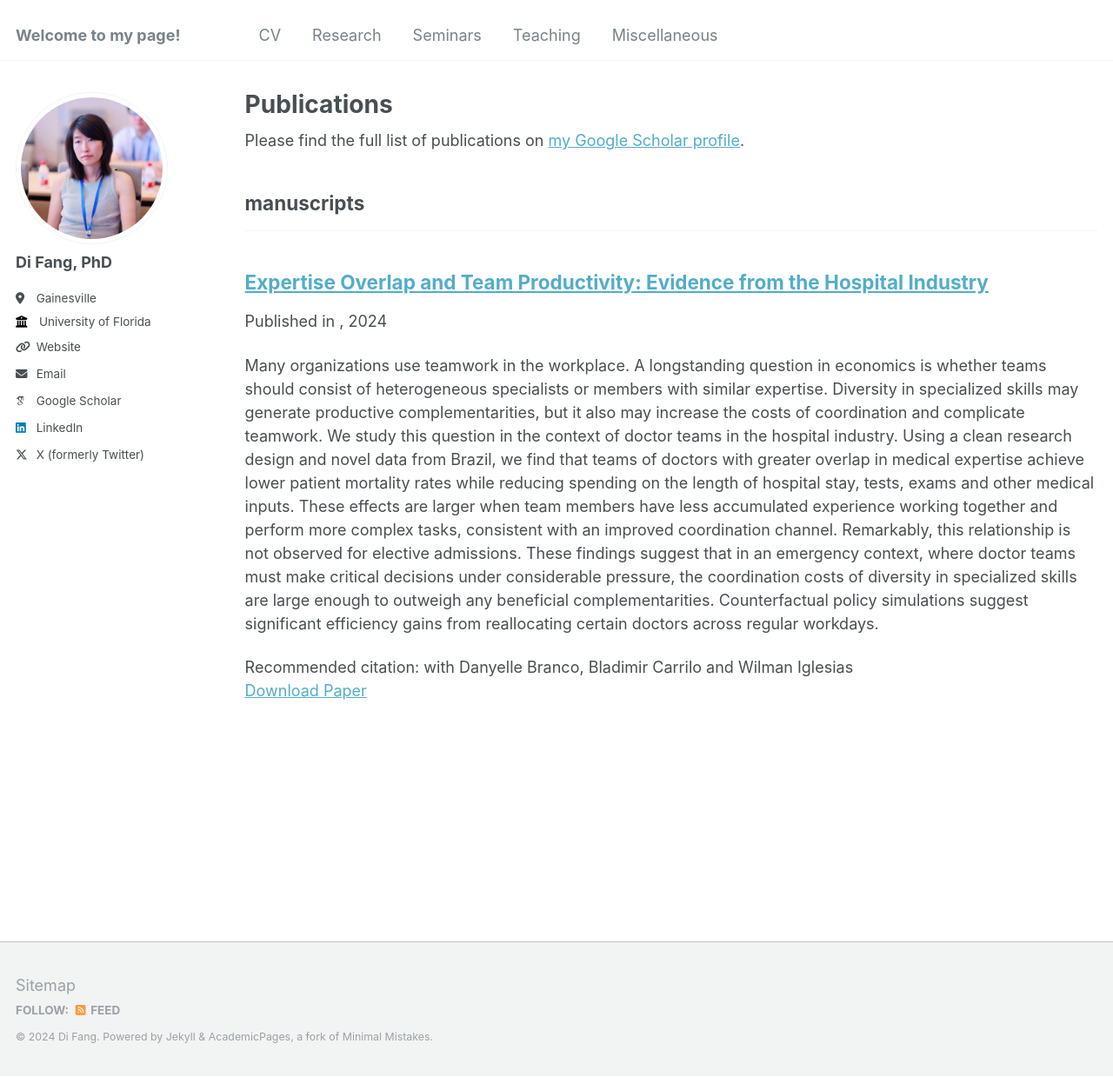
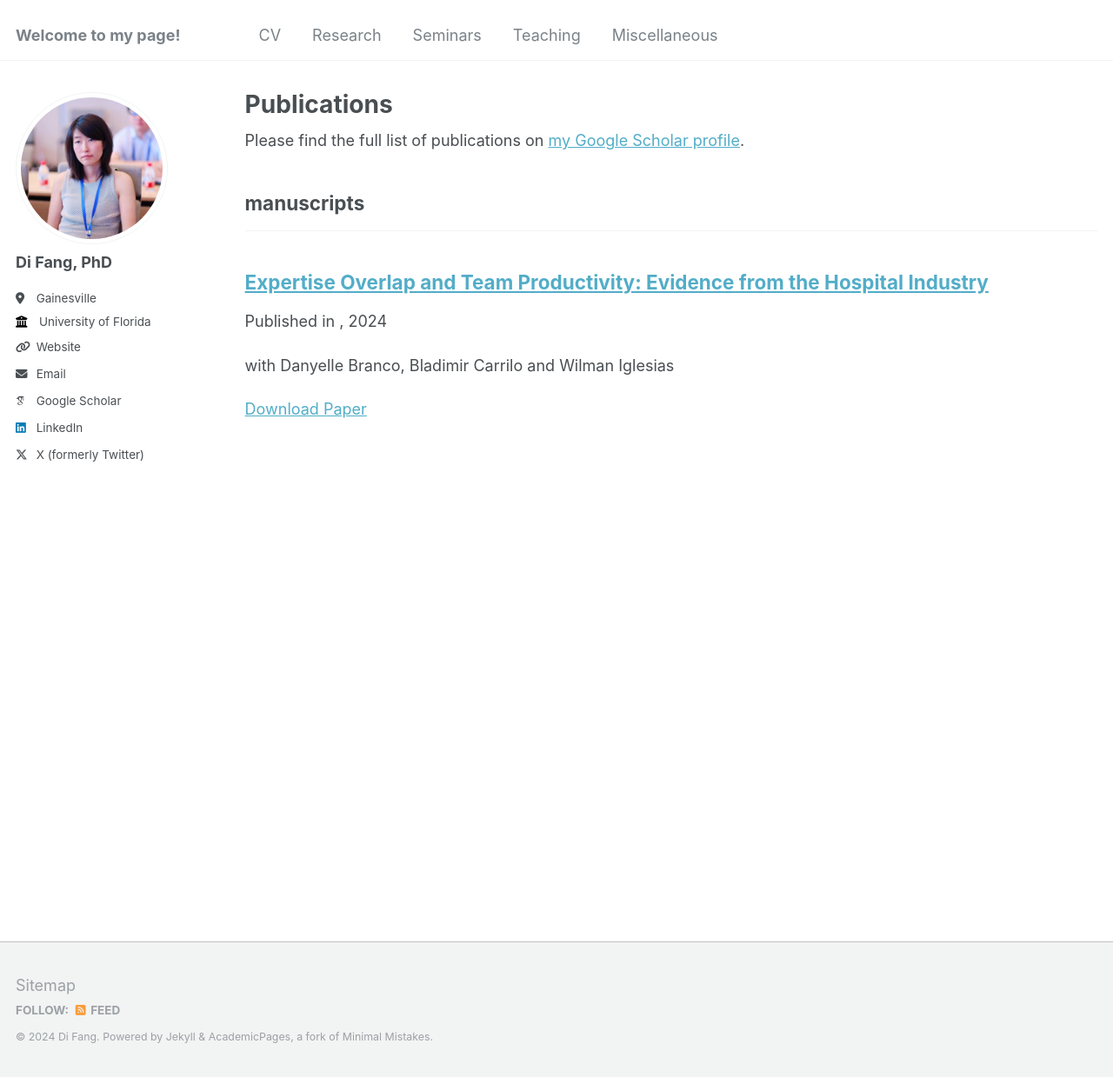
Before and after one commit to fangdi2009/mypage, a Jekyll site: the page built from _pages/publications.html, in a window 1280 px wide and 1239 px high. Shown: the whole window at 87% size. Built offline with Jekyll 4.4.1, drawn with Linux system fonts in a browser that asks for light colours; some web fonts are replaced.

Commit message:
Update wp1.md

```diff
--- a/_publications/wp1.md
+++ b/_publications/wp1.md
@@ -3,21 +3,9 @@ title: "Expertise Overlap and Team Productivity: Evidence from the Hospital Indu
 collection: publications
 category: manuscripts
 permalink: 'https://drive.google.com/file/d/1aIheBVNq5laExAqGZBofiKH9ta711aig/view'
-excerpt: 'Many organizations use teamwork in the workplace. A longstanding question in economics is whether
-teams should consist of heterogeneous specialists or members with similar expertise. Diversity in
-specialized skills may generate productive complementarities, but it also may increase the costs of
-coordination and complicate teamwork. We study this question in the context of doctor teams in the
-hospital industry. Using a clean research design and novel data from Brazil, we find that teams of doctors
-with greater overlap in medical expertise achieve lower patient mortality rates while reducing spending
-on the length of hospital stay, tests, exams and other medical inputs. These effects are larger when
-team members have less accumulated experience working together and perform more complex tasks,
-consistent with an improved coordination channel. Remarkably, this relationship is not observed for
-elective admissions. These findings suggest that in an emergency context, where doctor teams must make
-critical decisions under considerable pressure, the coordination costs of diversity in specialized skills are
-large enough to outweigh any beneficial complementarities. Counterfactual policy simulations suggest
-significant efficiency gains from reallocating certain doctors across regular workdays.'
+excerpt: 'with Danyelle Branco, Bladimir Carrilo and Wilman Iglesias'
 date: 2024-04-01
 #venue: 'GitHub Journal of Bugs'
 paperurl: 'https://drive.google.com/file/d/1aIheBVNq5laExAqGZBofiKH9ta711aig/view'
-citation: 'with Danyelle Branco, Bladimir Carrilo and Wilman Iglesias'
+#citation: 'with Danyelle Branco, Bladimir Carrilo and Wilman Iglesias'
 ---
```
